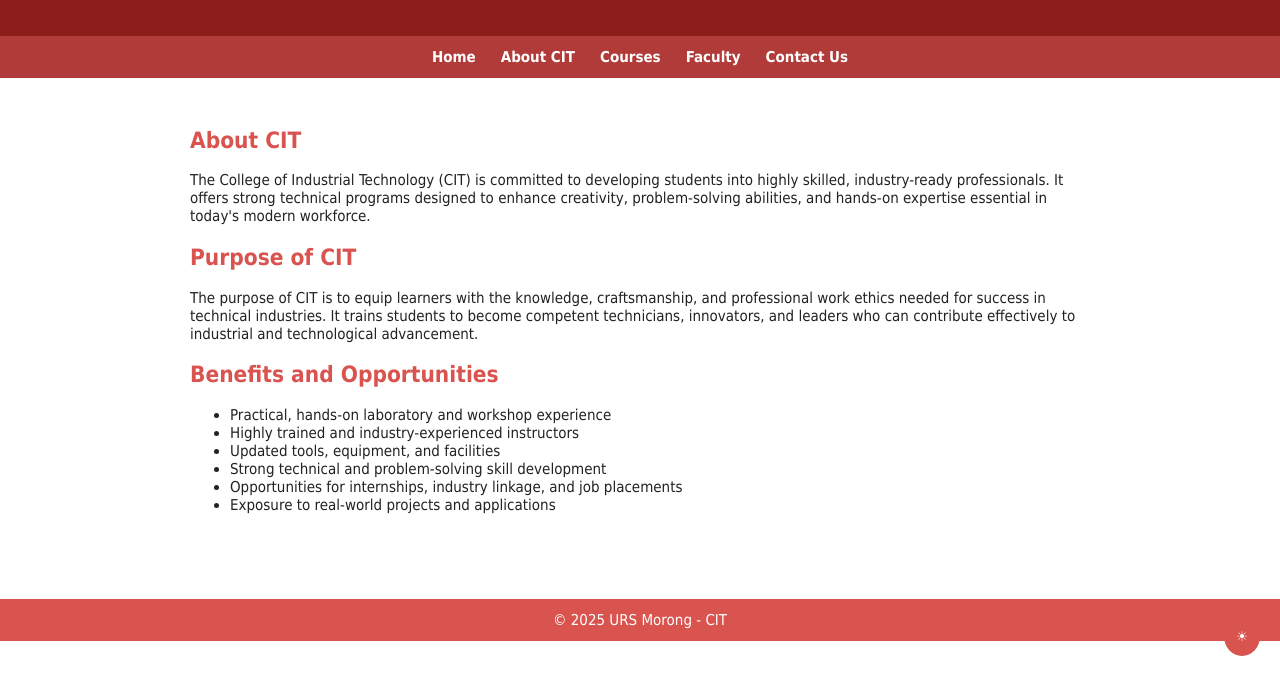
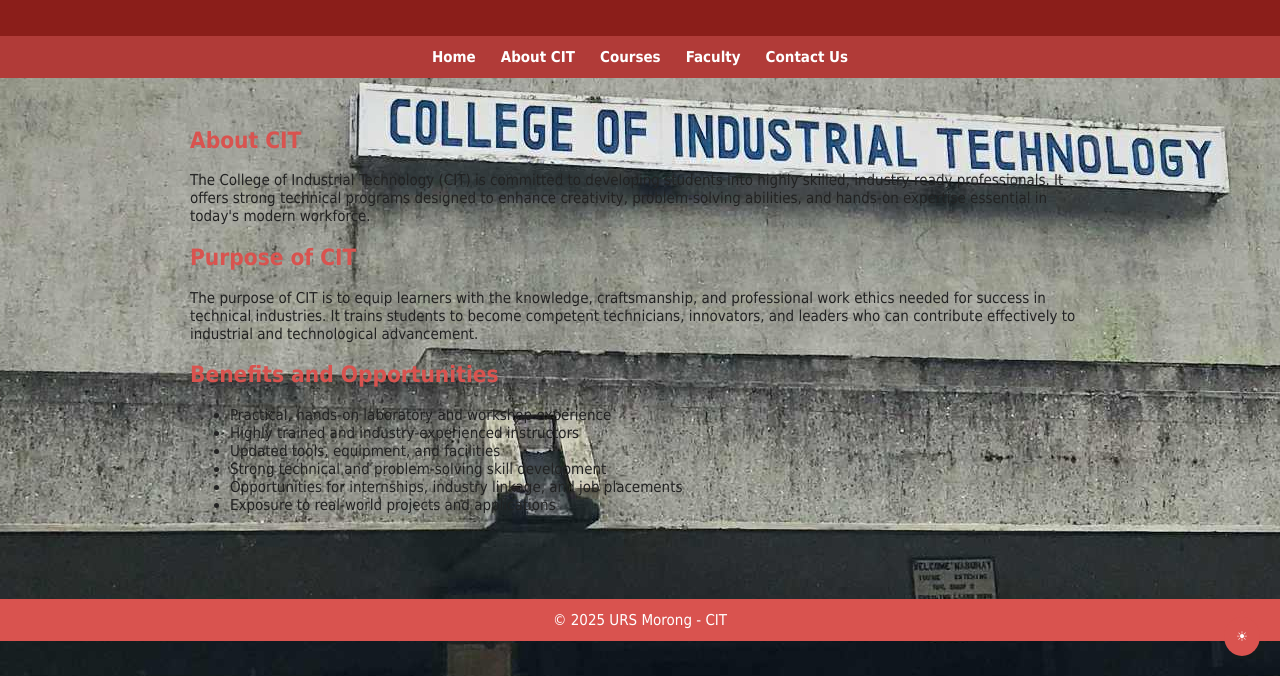
Before and after one commit to Lowinterest4/College-of-Industrial-Education, a plain HTML site: page index.html in a window 1280 px wide. Shown: the part 124-800 px from the top of the page. Drawn offline with Linux system fonts and the light colour scheme.

Commit message:
Update index.html

```diff
--- a/index.html
+++ b/index.html
@@ -7,7 +7,7 @@
 
     <style>
       body {
-        background: url(background image.jpeg) 20% no-repeat;
+        background: url('background image.jpeg') 20% no-repeat;
         font-family: Tahoma, sans-serif;
         font-size: 15px; /* BODY TEXT LARGER */
         margin: 0;
```
